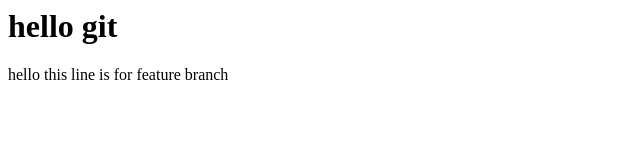
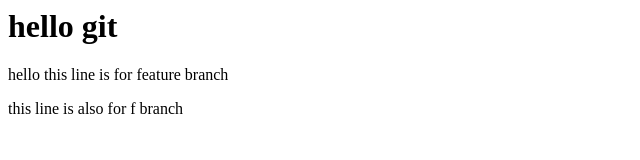
Before and after one commit to Aniruddha335577/git-demo-repo2, a plain HTML site: page index.html in a window 1280 px wide. Shown: the whole page, without its empty margins (0-640 px from the left). Drawn offline with Linux system fonts and the light colour scheme.

Commit message:
second edit on index

```diff
--- a/index.html
+++ b/index.html
@@ -1,3 +1,6 @@
 <h1>hello git</h1>
 
 <p>hello this line is for feature branch</p>
+<p>
+    this line is also for f branch
+</p>
```
